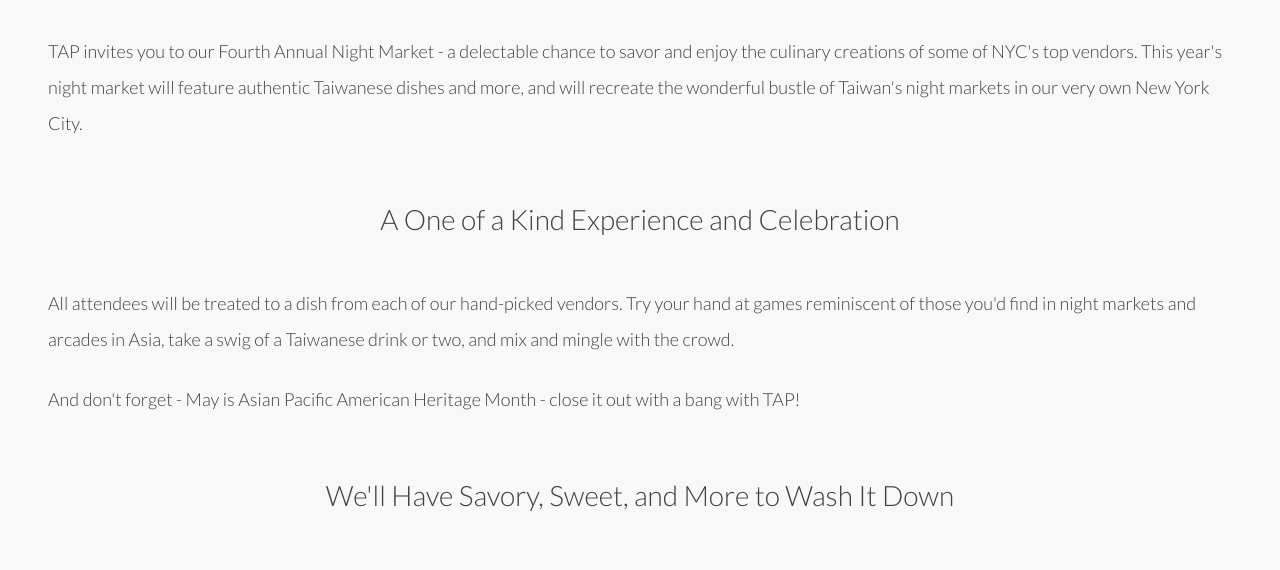
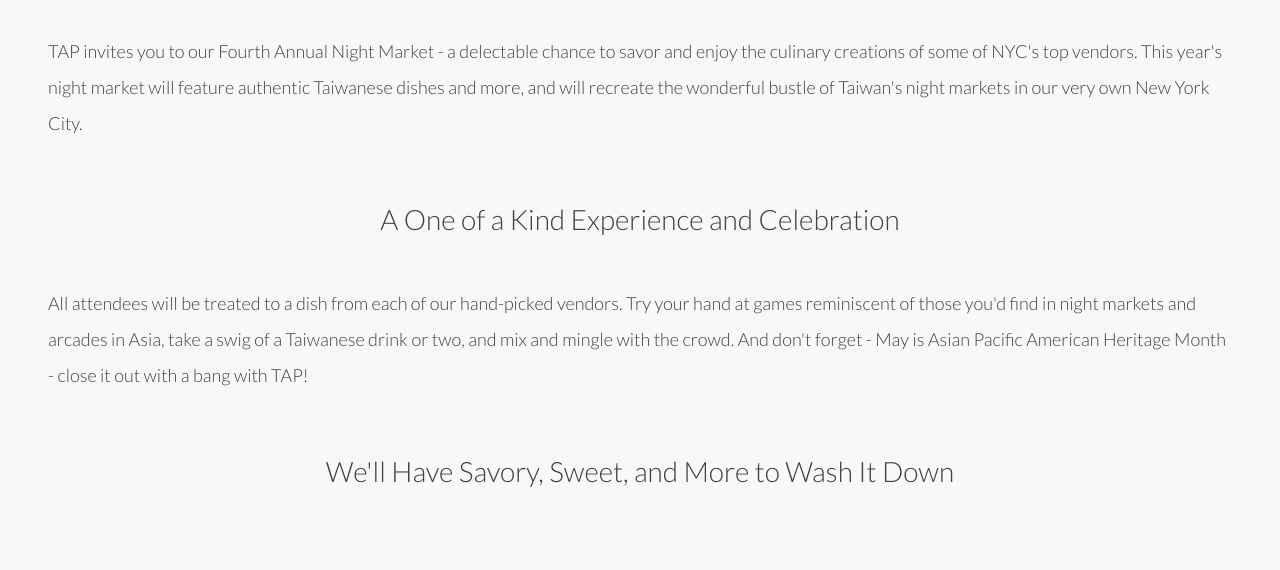
Before and after one commit to tapny/nightmarket2015, a plain HTML site: page index.html in a window 1280 px wide. Shown: the part 1052-1622 px from the top of the page. Drawn offline with Linux system fonts and the light colour scheme.

Commit message:
Modified copy

```diff
--- a/index.html
+++ b/index.html
@@ -11,7 +11,7 @@
 
 <header class="intro">
     <div class="inner">
-        <p class="label">TAP-NY Presents the 4th Annual<br>Night Market</p>
+        <p class="label">TAP-NY Presents the 4th Annual<br>Taiwanese Night Market</p>
         <div class="icon"></div>
         <a class="button" href="#eventbrite">Buy Tickets!</a>
     </div>
@@ -44,8 +44,7 @@
     <p>TAP invites you to our Fourth Annual Night Market - a delectable chance to savor and enjoy the culinary creations of some of NYC's top vendors. This year's night market will feature authentic Taiwanese dishes and more, and will recreate the wonderful bustle of Taiwan's night markets in our very own New York City.</p>
     <br>
     <h3>A One of a Kind Experience and Celebration</h3>
-    <p>All attendees will be treated to a dish from each of our hand-picked vendors. Try your hand at games reminiscent of those you'd find in night markets and arcades in Asia, take a swig of a Taiwanese drink or two, and mix and mingle with the crowd.</p>
-    <p>And don't forget - May is Asian Pacific American Heritage Month - close it out with a bang with TAP!</p>
+    <p>All attendees will be treated to a dish from each of our hand-picked vendors. Try your hand at games reminiscent of those you'd find in night markets and arcades in Asia, take a swig of a Taiwanese drink or two, and mix and mingle with the crowd. And don't forget - May is Asian Pacific American Heritage Month - close it out with a bang with TAP!</p>
     <br>
     <h3>We'll Have Savory, Sweet, and More to Wash It Down</h3>
     <br>
```
